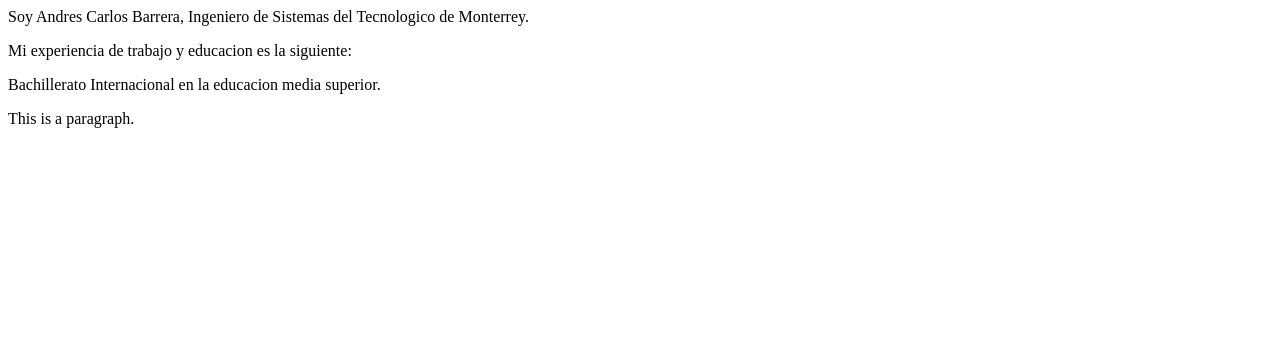
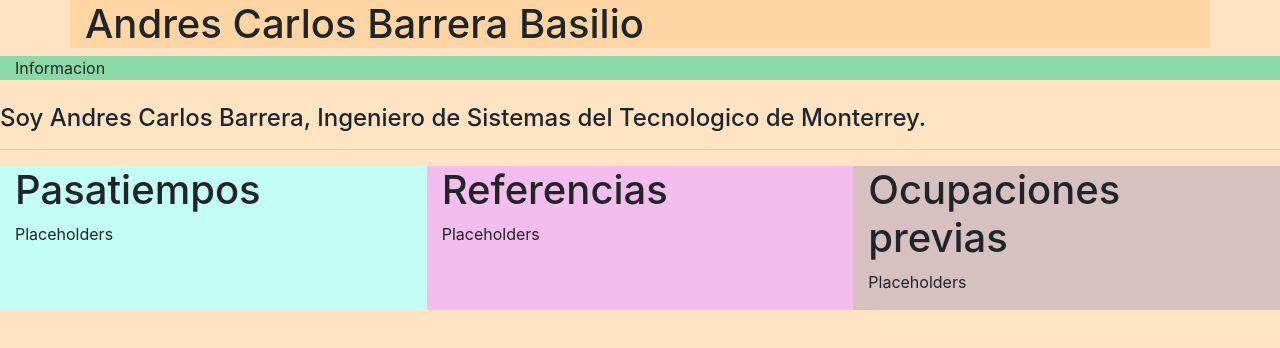
Before and after one commit to A00815749/Desarrollo-Web, a plain HTML site: page Curriculo.html in a window 1280 px wide. Drawn offline with nearby package versions, Linux system fonts and the light colour scheme.

Commit message:
Aumentando Curricula
Estilizando el archivo index y agregando bootstrap a la curricula

```diff
--- a/Curriculo.html
+++ b/Curriculo.html
@@ -2,13 +2,39 @@
 <html>
 <head>
 <meta charset=utf-8 />
+<script src="https://cdn.jsdelivr.net/npm/vue/dist/vue.js"></script>
+<meta name="viewport" content="width=device-width, initial-scale=1,shrink-to-fit=no ">
+<!-- Bootstrap CSS inicia aqui -->
+
+<link rel="stylesheet" href="https://maxcdn.bootstrapcdn.com/bootstrap/4.0.0/css/bootstrap.min.css" integrity="sha384-Gn5384xqQ1aoWXA+058RXPxPg6fy4IWvTNh0E263XmFcJlSAwiGgFAW/dAiS6JXm" crossorigin="anonymous">
 <title>Curriculum Andres Barrera</title>
 </head>
-<body>
-Soy Andres Carlos Barrera, Ingeniero de Sistemas del Tecnologico de Monterrey.
-  <p>Mi experiencia de trabajo y educacion es la siguiente:</p>
-  <p></p>
-  <p>Bachillerato Internacional en la educacion media superior.</p>
-  <p>This is a paragraph.</p>
+<body style="background-color:bisque" >
+  <div class="container" style="background-color: rgb(255, 214, 163);">
+    <h1>Andres Carlos Barrera Basilio </h1>
+</div>
+<div class="container-fluid" id="Ancla">
+    <div class="row">
+      <div class="col" style="background-color:rgb(137, 218, 164)">Informacion</div>
+    </div>
+   </div>
+<br>
+<h4>Soy Andres Carlos Barrera, Ingeniero de Sistemas del Tecnologico de Monterrey.</h4>
+<hr>
+<div class="container-fluid" id="Ancla2">
+  <div class="row">
+    <div class="col-xl-4"  style="background-color:rgb(196, 255, 245)">
+      <h1>Pasatiempos</h1>
+      <p>Placeholders</p>
+    </div>
+    <div class="col-xl-4"  style="background-color:rgb(243, 189, 238)">
+      <h1>Referencias</h1>
+      <p>Placeholders</p>
+    </div>
+    <div class="col-xl-4"  style="background-color:rgb(214, 192, 192)">
+      <h1>Ocupaciones previas</h1>
+      <p>Placeholders</p>
+    </div>
+  </div>
 </body>
 </html>
```
Also changed, not shown: index.html (+1 -2 lines).
